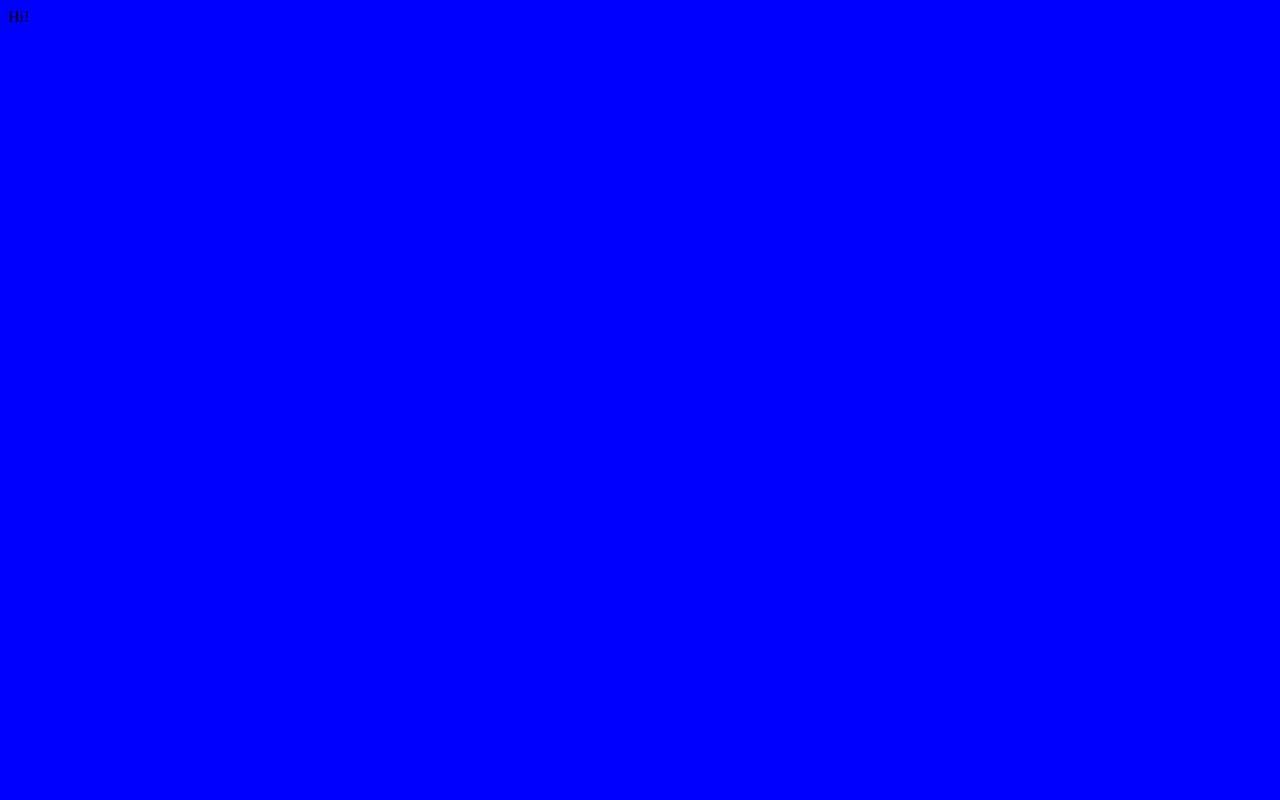
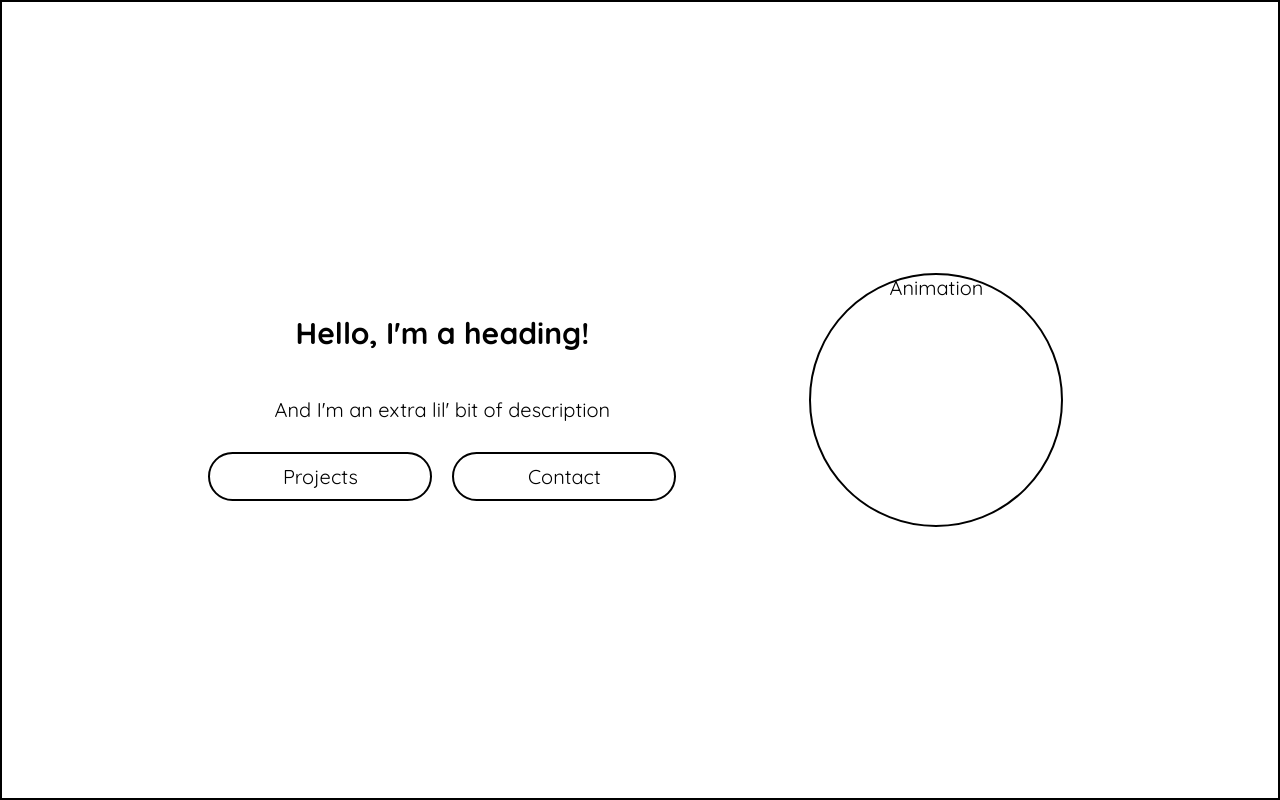
Before and after one commit to zoet24/zoe-portfolio, a Flask app: page / in a window 1280 px wide. Before the commit the page is almost empty. Run offline with Flask 2, Linux system fonts and the light colour scheme; some libraries are stand-ins or nearby versions.

Commit message:
Set up Flask and index page

```diff
--- /dev/null
+++ b/static/css/components/buttons.css
@@ -0,0 +1,32 @@
+.button {
+    padding: 10px;
+    margin: 10px;
+
+    border: black solid 2px;
+    border-radius: 25px;
+
+    text-align: center;
+}
+
+.button-md {
+    width: 200px;
+}
+
+/* Gradients generated by https://uigradients.com/ */
+
+/*
+Night sky gradient
+background: #3A1C71;
+background: -webkit-linear-gradient(to right, #FFAF7B, #D76D77, #3A1C71);
+background: linear-gradient(to right, #FFAF7B, #D76D77, #3A1C71);
+
+Bluey green gradient
+background: #159957;
+background: -webkit-linear-gradient(to top, #155799, #159957);
+background: linear-gradient(to top, #155799, #159957); */
+
+/*
+Minty green gradient
+background: #007991;
+background: -webkit-linear-gradient(to top, #78ffd6, #007991);
+background: linear-gradient(to top, #78ffd6, #007991); */
--- /dev/null
+++ b/static/css/components/sections.css
@@ -0,0 +1,16 @@
+.section-container-fullscreen {
+    display: flex;
+    justify-content: center;
+    align-content: center;
+    flex-direction: column;
+
+    box-sizing: border-box;
+
+    margin: 0 auto;
+    padding: 0 5vw;
+
+    width: 100vw;
+    height: 100vh;
+
+    border: black solid 2px;
+}
--- /dev/null
+++ b/static/css/index.css
@@ -0,0 +1,45 @@
+.index-container-content {
+    /* border: black solid 2px; */
+
+    padding: 5rem;
+
+    display: flex;
+    flex-direction: row;
+
+    text-align: center;
+}
+
+.index-container-column {
+    /* border: black solid 2px; */
+
+    display: flex;
+    justify-content: center;
+    align-content: center;
+}
+
+.index-container-column-1 {
+    width: 60%;
+    flex-direction: column;
+}
+
+.index-container-column-2 {
+    width: 40%;
+    flex-direction: row;
+}
+
+.index-container-column-1-buttons {
+    /* border: black solid 2px; */
+
+    display: flex;
+    flex-direction: row;
+
+    justify-content: center;
+}
+
+.index-container-column-2-animation {
+    height: 250px;
+    width: 250px;
+
+    border: black solid 2px;
+    border-radius: 50%;
+}
--- a/static/css/style.css
+++ b/static/css/style.css
@@ -1,3 +1,17 @@
+@import url('https://fonts.googleapis.com/css2?family=Quicksand:wght@300;400;500;600;700&display=swap');
+
+:root {
+    /* Font weights */
+    --thin-font: 300;
+    --normal-font: 400;
+    --thick-font: 500;
+}
+
 body {
-    background-color: blue;
+    font-family: 'Quicksand', sans-serif;
+    font-weight: var(--normal-font);
+    font-size: 20px;
+
+    margin: 0;
+    padding: 0;
 }
--- a/templates/pages/base/base.html
+++ b/templates/pages/base/base.html
@@ -7,7 +7,9 @@
       <title>Zoe Thexton | Portfolio</title>
 
       {% block core_css %}
-         <link rel="stylesheet" type="text/css" href="/static/css/style.css" />
+      <link rel="stylesheet" href="{{ url_for('static', filename='css/style.css') }}">
+      <link rel="stylesheet" href="{{ url_for('static', filename='css/components/buttons.css') }}">
+      <link rel="stylesheet" href="{{ url_for('static', filename='css/components/sections.css') }}">
       {% endblock %}
 
       {% block extra_css %}
--- a/templates/pages/index/index.html
+++ b/templates/pages/index/index.html
@@ -1,6 +1,28 @@
 {% set active_page = 'index' %}
 {% extends "pages/base/base.html" %}
 
+{% block extra_css %}
+    <link rel="stylesheet" href="{{ url_for('static', filename='css/index.css') }}">
+{% endblock %}
+
 {% block content %}
-    <div>Hi!</div>
+<section class="section-container-fullscreen">
+    <div class="index-container-content">
+        <div class="index-container-column index-container-column-1">
+            <div>
+                <h1>Hello, I'm a heading!</h1>
+            </div>
+            <div>
+                <p>And I'm an extra lil' bit of description</p>
+            </div>
+            <div class="index-container-column-1-buttons">
+                <div class="button button-md">Projects</div>
+                <div class="button button-md">Contact</div>
+            </div>
+        </div>
+        <div class="index-container-column index-container-column-2">
+            <div class="index-container-column-2-animation">Animation</div>
+        </div>
+    </div>
+</section>
 {% endblock %}
```
